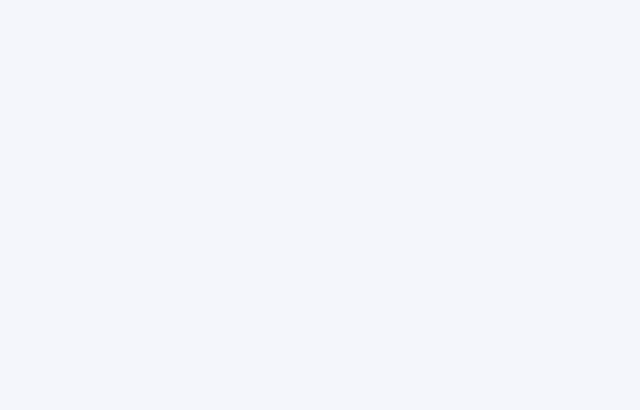
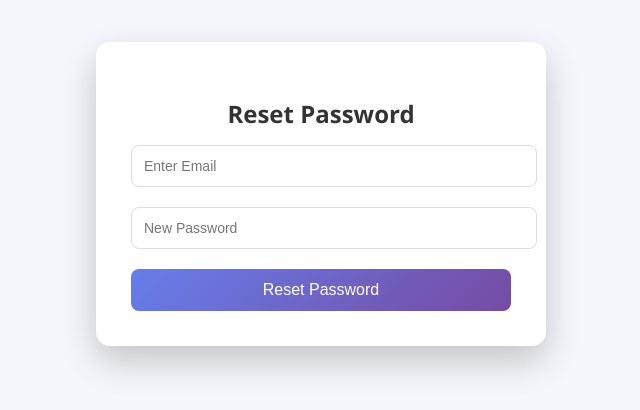
Before and after one commit to shrenika16/task-dashboard, a React (Create React App) app: page /forgot-password in a window 1280 px wide. Before the commit this address had no page. Shown: the part 206-616 px from the top of the page, without its empty margins (319-959 px from the left). Built offline with nearby package versions, Linux system fonts and the light colour scheme.

Commit message:
Added forgot password functionality

```diff
--- a/src/App.js
+++ b/src/App.js
@@ -4,6 +4,7 @@ import Register from "./pages/Register";
 import Dashboard from "./pages/Dashboard";
 import Tasks from "./pages/Tasks";
 import ProtectedRoute from "./components/ProtectedRoute";
+import ForgotPassword from "./pages/ForgotPassword";
 
 function App() {
 
@@ -15,6 +16,7 @@ return (
 
 <Route path="/" element={<Login/>}/>
 <Route path="/register" element={<Register/>}/>
+<Route path="/forgot-password" element={<ForgotPassword/>}/>
 
 <Route
 path="/dashboard"
--- /dev/null
+++ b/src/pages/ForgotPassword.js
@@ -0,0 +1,78 @@
+import React, { useState } from "react";
+import { useNavigate } from "react-router-dom";
+
+function ForgotPassword(){
+
+const [email,setEmail] = useState("");
+const [password,setPassword] = useState("");
+
+const navigate = useNavigate();
+
+const resetPassword = async (e) => {
+e.preventDefault();
+
+const response = await fetch(
+"http://localhost:5000/auth/forgot-password",
+{
+method:"PUT",
+headers:{
+"Content-Type":"application/json"
+},
+body:JSON.stringify({
+email,
+password
+})
+}
+);
+
+const data = await response.json();
+
+alert(data.message);
+
+if(response.ok){
+navigate("/");
+}
+
+};
+
+return(
+
+<div className="container">
+
+<div className="box">
+
+<h2>Reset Password</h2>
+
+<form onSubmit={resetPassword}>
+
+<input
+type="email"
+placeholder="Enter Email"
+value={email}
+onChange={(e)=>setEmail(e.target.value)}
+required
+/>
+
+<input
+type="password"
+placeholder="New Password"
+value={password}
+onChange={(e)=>setPassword(e.target.value)}
+required
+/>
+
+<button type="submit">
+Reset Password
+</button>
+
+</form>
+
+</div>
+
+</div>
+
+)
+
+}
+
+export default ForgotPassword;
--- a/src/pages/Login.js
+++ b/src/pages/Login.js
@@ -65,6 +65,12 @@ onChange={(e)=>setPassword(e.target.value)}
 required
 />
 
+<p className="switchText">
+<Link to="/forgot-password">
+Forgot Password?
+</Link>
+</p>
+
 <button type="submit">Login</button>
 
 </form>
```
Also changed, not shown: 1 other file (tests, documents, lock files or other folders).
